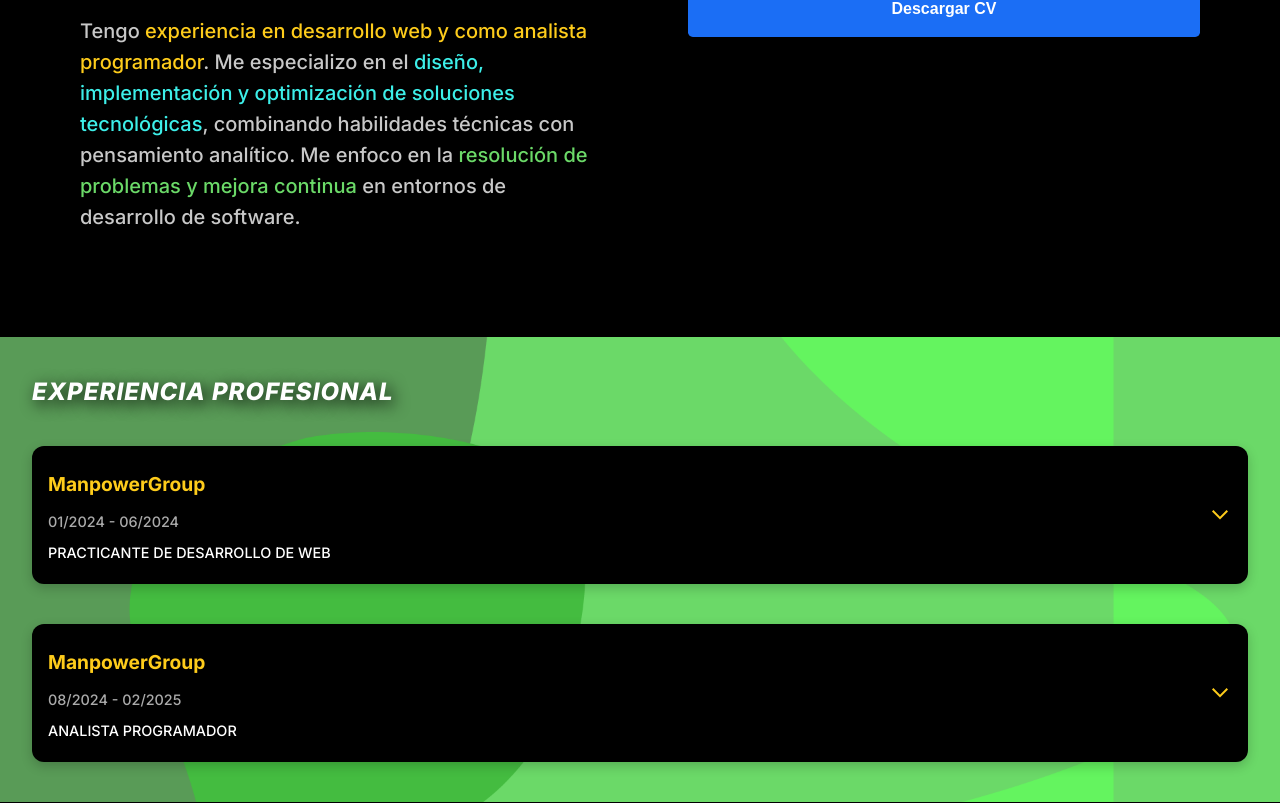
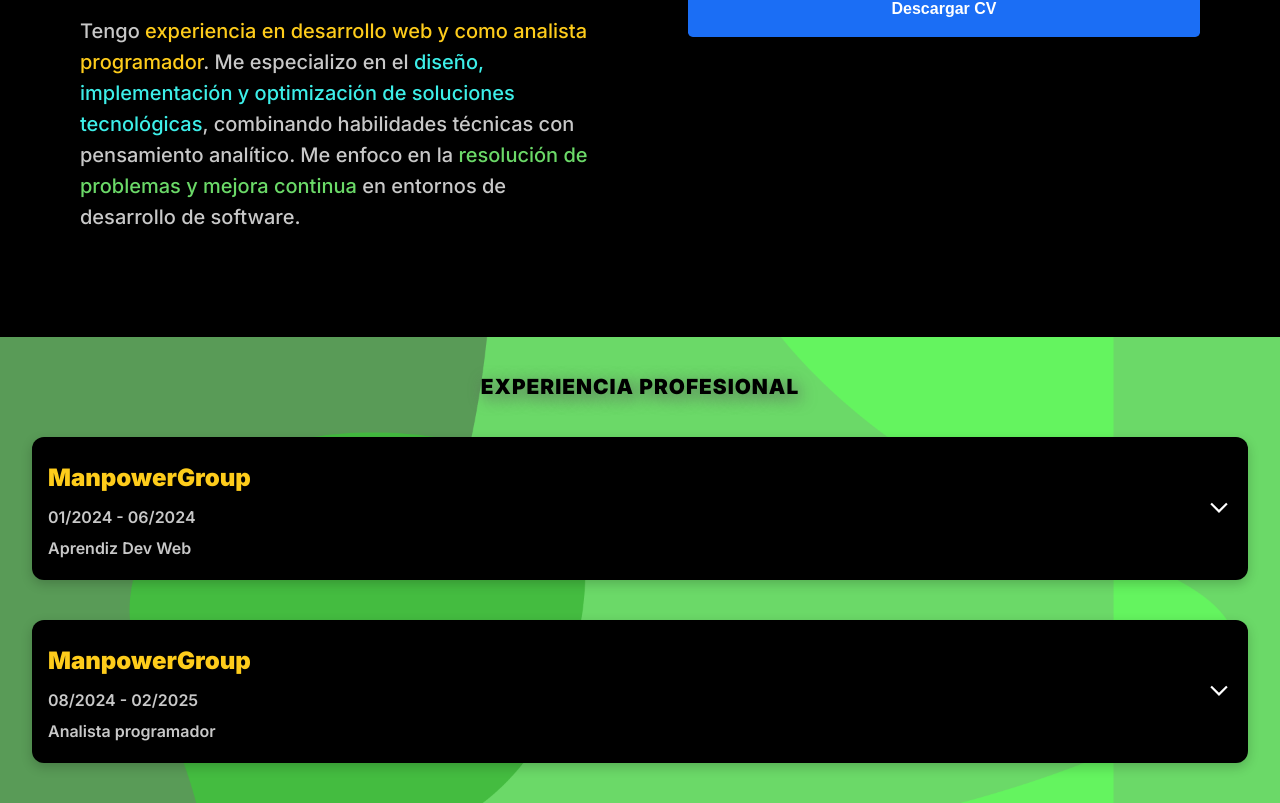
Before and after one commit to Alejo2403/NewPortfolioACB, a React (Vite) app: page / in a window 1280 px wide. Shown: the part 663-1466 px from the top of the page. Built offline with nearby package versions, Linux system fonts and the light colour scheme.

Commit message:
NewPortfolio V1 ready: NavBar y AboutMe, En construccion: Experience

```diff
--- a/src/components/Experiences.jsx
+++ b/src/components/Experiences.jsx
@@ -18,14 +18,14 @@
           title="ManpowerGroup"
           date="01/2024 - 06/2024"
           position={t("exp_job")}
-          description="Trabajé en el desarrollo de interfaces modernas con React, optimizando el rendimiento y la accesibilidad."
+          description={t("desc_exp")}
         />
 
         <ExperiencesCards
           title="ManpowerGroup"
           date="08/2024 - 02/2025"
           position={t("exp_job2")}
-          description="Responsable del diseño e implementación de nuevas funciones e integraciones en React."
+          description={t("desc_exp_2")}
         />
       </div>
     </section>
--- a/src/components/ExperiencesCards.jsx
+++ b/src/components/ExperiencesCards.jsx
@@ -1,7 +1,12 @@
+import { useTranslation } from "react-i18next";
 import {useRef, useState} from 'react'
+
 import "../styles/ExperiencesCards.css"
+import "../i18n/config";
 
-const ExperiencesCards = ({title, date, position, description}) => {
+const ExperiencesCards = ({title, date, position, description, gain, gainTwo, gainThree, gainFour}) => {
+
+    const { t } = useTranslation();
 
     const detailsRef = useRef(null);
     const [ isOpen, setIsOpen ] = useState(false);
@@ -37,8 +42,8 @@
                     className={`arrow ${isOpen ? "rotate" : ""}`}
                     xmlns="http://www.w3.org/2000/svg"
                     viewBox="0 0 24 24"
-                    width="24"
-                    height="24"
+                    width="26"
+                    height="26"
                 >
                     <path
                     fill="currentColor"
@@ -48,7 +53,18 @@
                 </div>
             </summary>
             <div className="experience-details">
-                <p>{description}</p>
+                <p className='description_exp'>
+                    {description}
+                </p>
+
+                <h4 className='title_gains'>{t("title_exp")}</h4>
+                <ul className='list_gains'>
+                    <li className='gain'>{t("gain_1")}</li>
+                    <li className='gain'>{t("gain_2")}</li>
+                    <li className='gain'>{t("gain_3")}</li>
+                    <li className='gain'>{t("gain_4")}</li>
+                    <li className='gain'>{t("gain_5")}</li>
+                </ul>
             </div>
         </details>
         </div>
--- a/src/i18n/en.json
+++ b/src/i18n/en.json
@@ -7,5 +7,12 @@
     "nav_projects": "Projects",
     "nav_contact": "Contact",
     "exp_job": "Web Development Intern",
-    "exp_job2": "Programmer Analyst"
+    "exp_job2": "Programmer Analyst",
+    "desc_exp": "During my internship at ManpowerGroup, I actively contributed to key projects in web development and data analytics. I took on challenges outside of my comfort zone, learning new technologies on my own to provide real value to the team.",
+    "title_exp": "Key achievements:",
+    "gain_1": "Migrated databases (tables and stored procedures) to PeopleNet.",
+    "gain_2": "Adapted web applications to a new API without affecting their functionality.",
+    "gain_3": "Developed the login and interface of an internal tool that uses artificial intelligence to transform natural language into semantic search queries.",
+    "gain_4": "Built an internal application (PIP) for management processes.",
+    "gain_5": "Supported parameter configurations in Novasoft systems."
 }
--- a/src/i18n/es.json
+++ b/src/i18n/es.json
@@ -6,6 +6,19 @@
     "nav_experience": "Experiencia",
     "nav_projects": "Proyectos",
     "nav_contact": "Contacto",
-    "exp_job": "Practicante de Desarrollo de Web",
-    "exp_job2": "Analista programador"
+    "exp_job": "Aprendiz Dev Web",
+    "exp_job2": "Analista programador",
+    "desc_exp": "Durante mi pasantía en ManpowerGroup participé en proyectos clave relacionados con desarrollo web y analítica de datos. Acepté retos fuera de mi zona de confort, aprendiendo nuevas tecnologías por cuenta propia para aportar soluciones reales al equipo.",
+    "title_exp": "Logros destacados:",
+    "gain_1": "Migración de bases de datos (tablas y procedimientos almacenados) a PeopleNet.",
+    "gain_2": "Adaptación de aplicaciones web a una nueva API sin afectar el funcionamiento.",
+    "gain_3": "Desarrollo del login e interfaz de un aplicativo utilizando inteligencia artificial para transformar lenguaje natural en búsquedas semánticas.",
+    "gain_4": "Creación de un aplicativo interno (PIP) para procesos internos de gestión.",
+    "gain_5": "Apoyo en parametrizaciones del sistema Novasoft.",
+    "desc_exp_2": "Después de finalizar mis prácticas, la empresa volvió a contactarme para continuar trabajando como prestador de servicios por horas. Esta colaboración se extendió durante seis meses, donde desempeñé funciones como analista programador, brindando soporte a diferentes áreas de la organización.",
+    "gain_2_1": "Migración de bases de datos (tablas y procedimientos almacenados) a PeopleNet.",
+    "gain_2_2": "Adaptación de aplicaciones web a una nueva API sin afectar el funcionamiento.",
+    "gain_2_3": "Desarrollo del login e interfaz de un aplicativo utilizando inteligencia artificial para transformar lenguaje natural en búsquedas semánticas.",
+    "gain_2_4": "Creación de un aplicativo interno (PIP) para procesos internos de gestión.",
+    "gain_2_5": "Apoyo en parametrizaciones del sistema Novasoft."
 }
--- a/src/styles/Experience.css
+++ b/src/styles/Experience.css
@@ -10,14 +10,14 @@
 }
 
 .container_experiences h2 {
-  font-weight: 800;
-  font-size: 1.5rem;
+  font-weight: 900;
+  font-size: 1.3rem;
   position: relative;
   text-transform: uppercase;
   letter-spacing: 1px;
-  color: white;
-  font-style: italic;
-  text-shadow: 4px 4px 16px rgb(0, 0, 0);
+  color: black;
+  text-shadow: 4px 4px 16px rgb(92, 92, 92);
+  text-align: center;
 }
 
 .experiences-section  {
--- a/src/styles/ExperiencesCards.css
+++ b/src/styles/ExperiencesCards.css
@@ -25,31 +25,30 @@
 }
 
 .summary-content h3 {
-  font-size: 1.2rem;
+  font-weight: 900;
+  font-size: 1.5rem;
   color: #fecc1b;
+  margin: 10px 0;
+}
+
+.summary-content .date_exp {
+  font-size: 1rem;
+  font-weight: 600;
+  color: #c8c8c8;
   margin: 0;
 }
 
-.summary-content p {
-  margin: 0;
-  color: #aaa;
-  font-size: 0.9rem;
-}
-
-.summary-content .title_exp {
-  margin: 10px 0;
-}
-
 .summary-content .position_exp {
-  color: white;
-  text-transform: uppercase;
+  font-weight: 600;
+  font-size: 1rem;
+  color: #c8c8c8;
   padding: 0;
   margin: 0;
 }
 
 .arrow {
-  transition: transform 0.3s ease;
-  color: #fecc1b;
+  transition: transform 1s ease;
+  color: white;
 }
 
 .arrow.rotate {
@@ -59,11 +58,11 @@
 .experience-details {
   max-height: 0;
   opacity: 0;
-  transition: max-height 0.3s ease, opacity 0.3s ease;
+  transition: max-height 1s ease, opacity .5s ease;
 }
 
 .experience[open] .experience-details {
-  max-height: 500px;
+  max-height: 100%;
   opacity: 1;
 }
 
@@ -71,3 +70,22 @@
   max-height: 0 !important;
   opacity: 0 !important;
 }
+
+.experience-details .description_exp {
+  font-size: .9rem;
+  line-height: 1.5rem;
+  color: white;
+  margin: .5rem 0;
+}
+.experience-details .title_gains {
+  font-size: 1rem;
+  color: #fecc1b;
+}
+.experience-details .list_gains .gain {
+  font-size: .9rem;
+  line-height: 1.3rem;
+}
+ul li::marker {
+  color: #fecc1b;
+  font-size: 1rem;
+}
```
